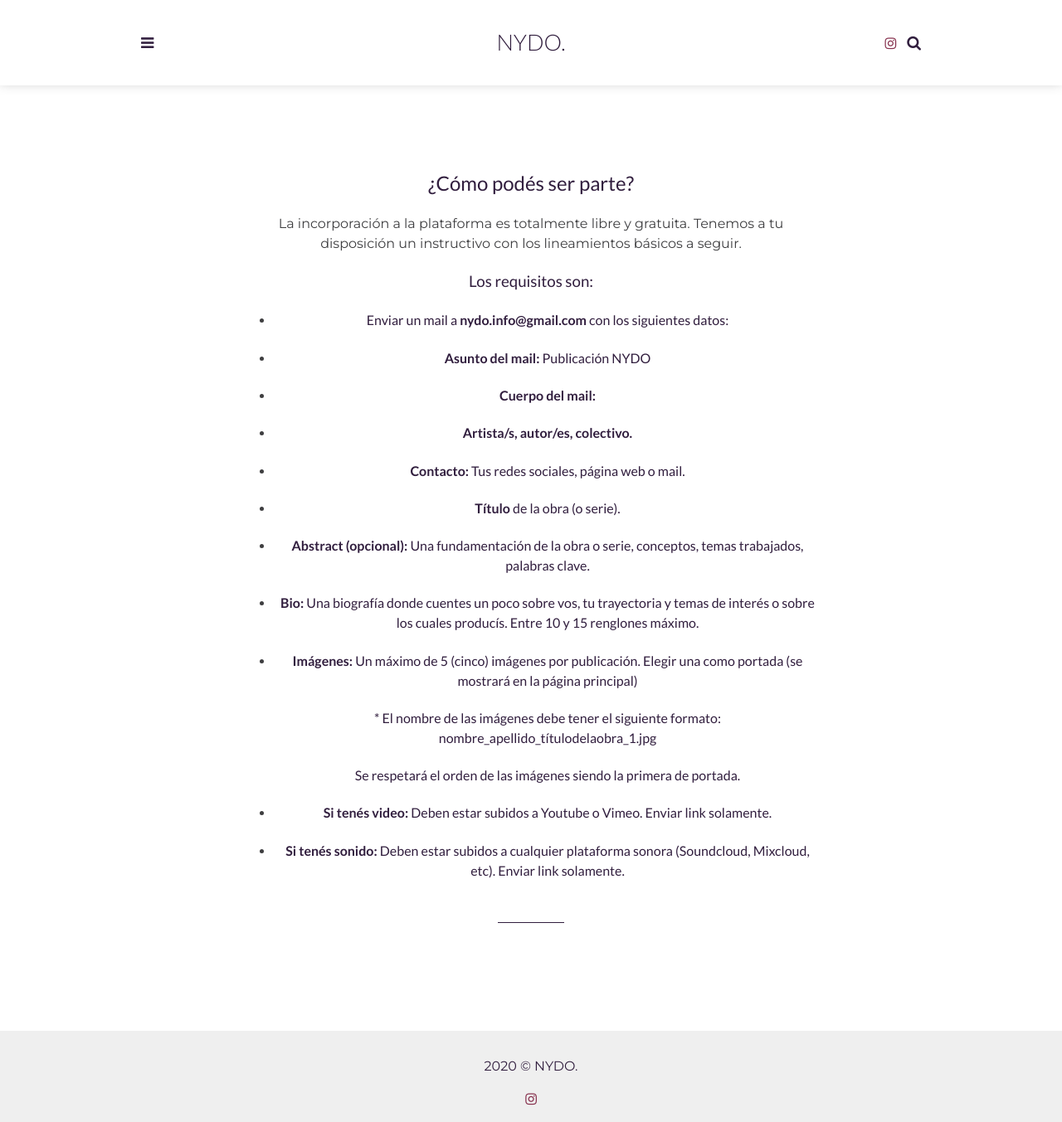
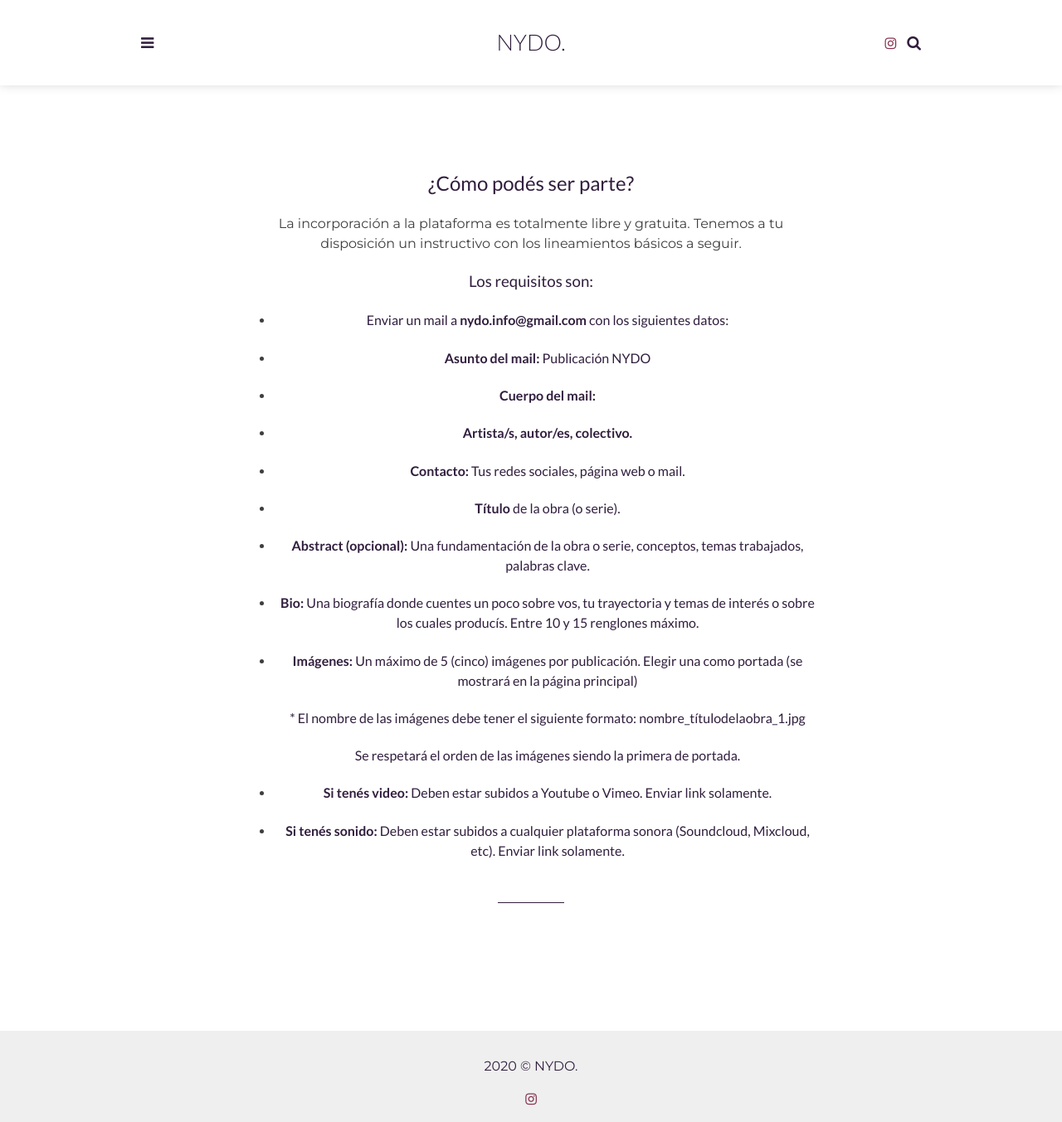
Before and after one commit to nydo/nydo.github.io, a Jekyll site: the page built from _pages/formar_parte.html, in a window 1280 px wide. Shown: the whole page at 83% size. Built offline with Jekyll 4.4.1, drawn with Linux system fonts in a browser that asks for light colours.

Commit message:
Update formar_parte.html

```diff
--- a/_pages/formar_parte.html
+++ b/_pages/formar_parte.html
@@ -23,7 +23,7 @@
       <li><h4><b>Bio:</b> Una biografía donde cuentes un poco sobre vos, tu trayectoria
         y temas de interés o sobre los cuales producís. Entre 10 y 15 renglones máximo.</h4></li>
       <li><h4><b>Imágenes: </b> Un máximo de 5 (cinco) imágenes por publicación. Elegir una como portada (se mostrará en la página principal)</h4></li>
-      <h4>* El nombre de las imágenes debe tener el siguiente formato: nombre_apellido_títulodelaobra_1.jpg</h4>
+      <h4>* El nombre de las imágenes debe tener el siguiente formato: nombre_títulodelaobra_1.jpg</h4>
       <h4>Se respetará el orden de las imágenes siendo la primera de portada.</h4>
       <li><h4><b>Si tenés video: </b> Deben estar subidos a Youtube o Vimeo. Enviar link solamente.</h4></li>
        <li><h4><b>Si tenés sonido: </b> Deben estar subidos a cualquier plataforma sonora (Soundcloud, Mixcloud, etc). Enviar link solamente.</h4></li>
```
